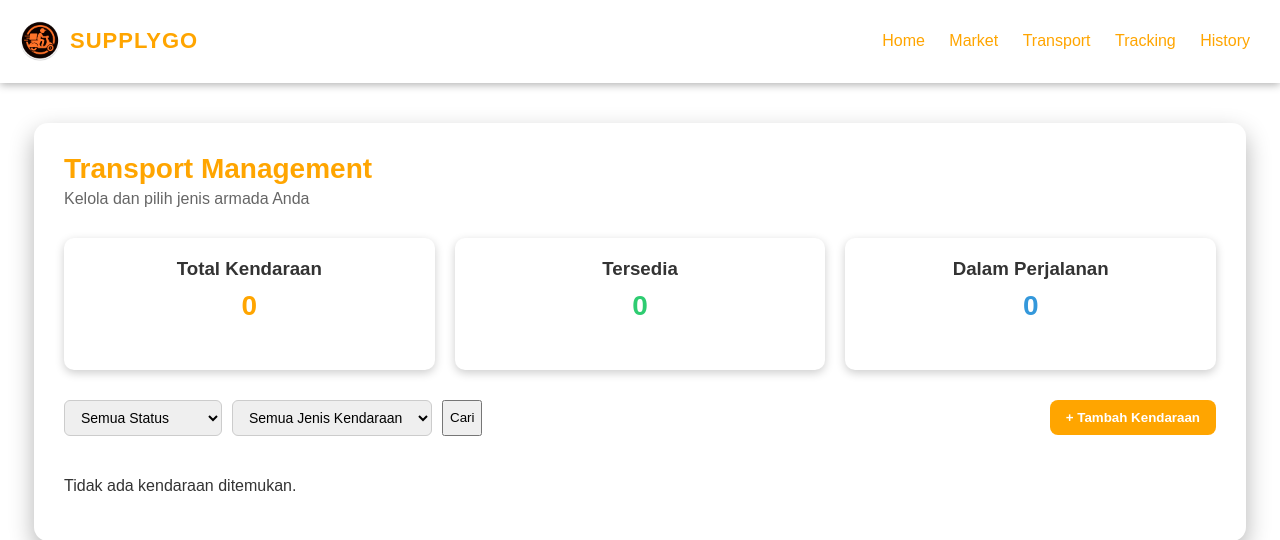
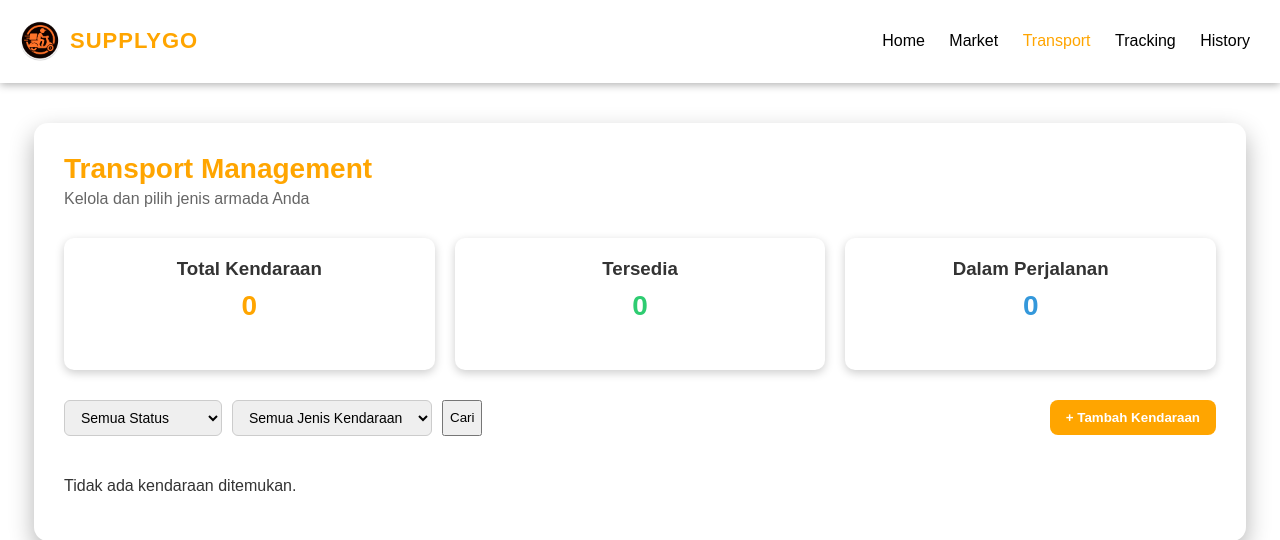
Before and after one commit to laylaksmn/supplygo, a PHP site: page /transport.php in a window 1280 px wide. Shown: the top 540 px of the page. Run offline with PHP 8.4, Linux system fonts and the light colour scheme; data that the repository does not hold is empty.

Commit message:
Update transport.css

```diff
--- a/transport.css
+++ b/transport.css
@@ -41,7 +41,7 @@ header h2 {
 }
 
 nav a {
-  color: orange;
+  color: black;
   text-decoration: none;
   margin: 0 10px;
   font-weight: 500;
@@ -180,10 +180,6 @@ nav a.active {
   transition: transform 0.3s, box-shadow 0.3s;
 }
 
-.vehicle-card:hover {
-  transform: translateY(-5px);
-  box-shadow: 0 8px 18px rgba(0, 0, 0, 0.3);
-}
 
 .vehicle-image img {
   width: 100%;
```
